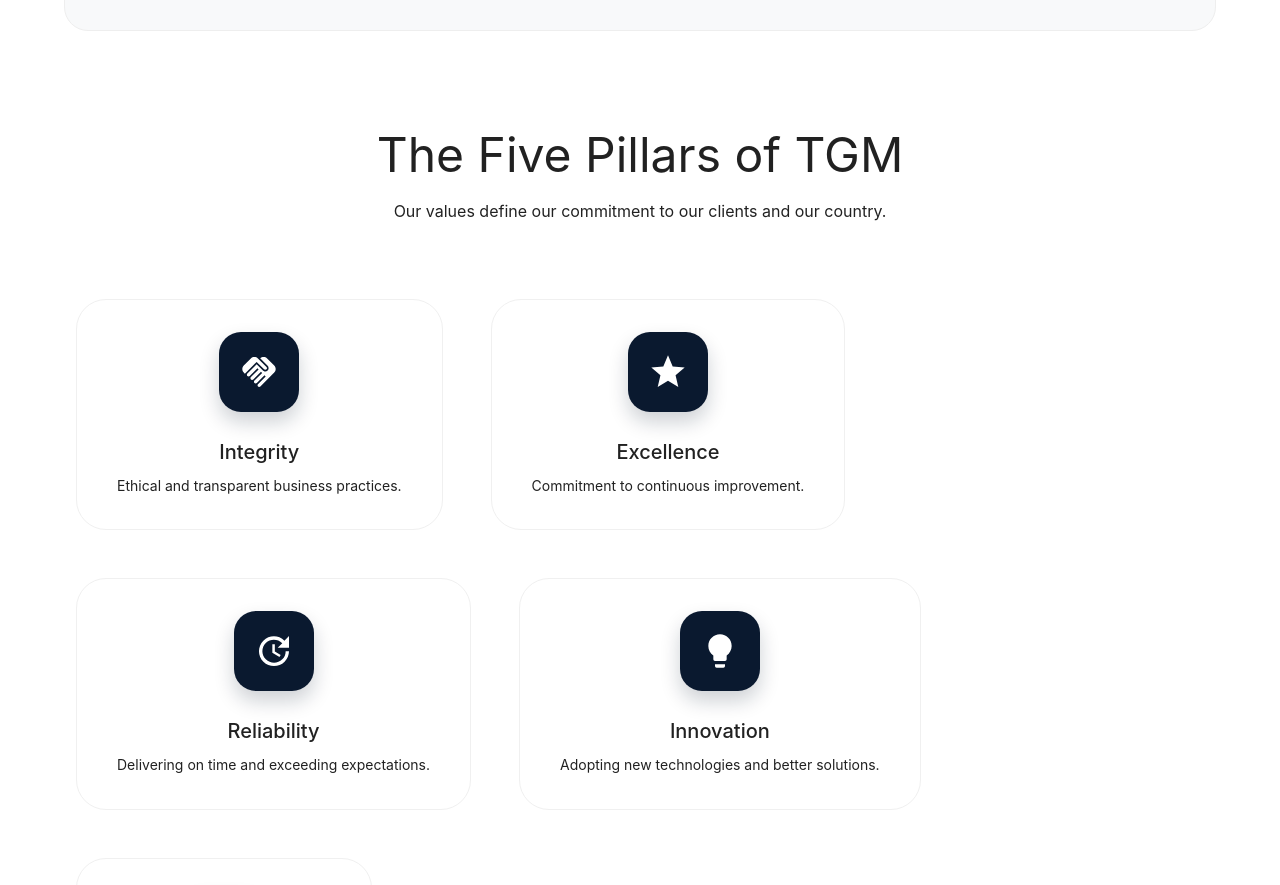
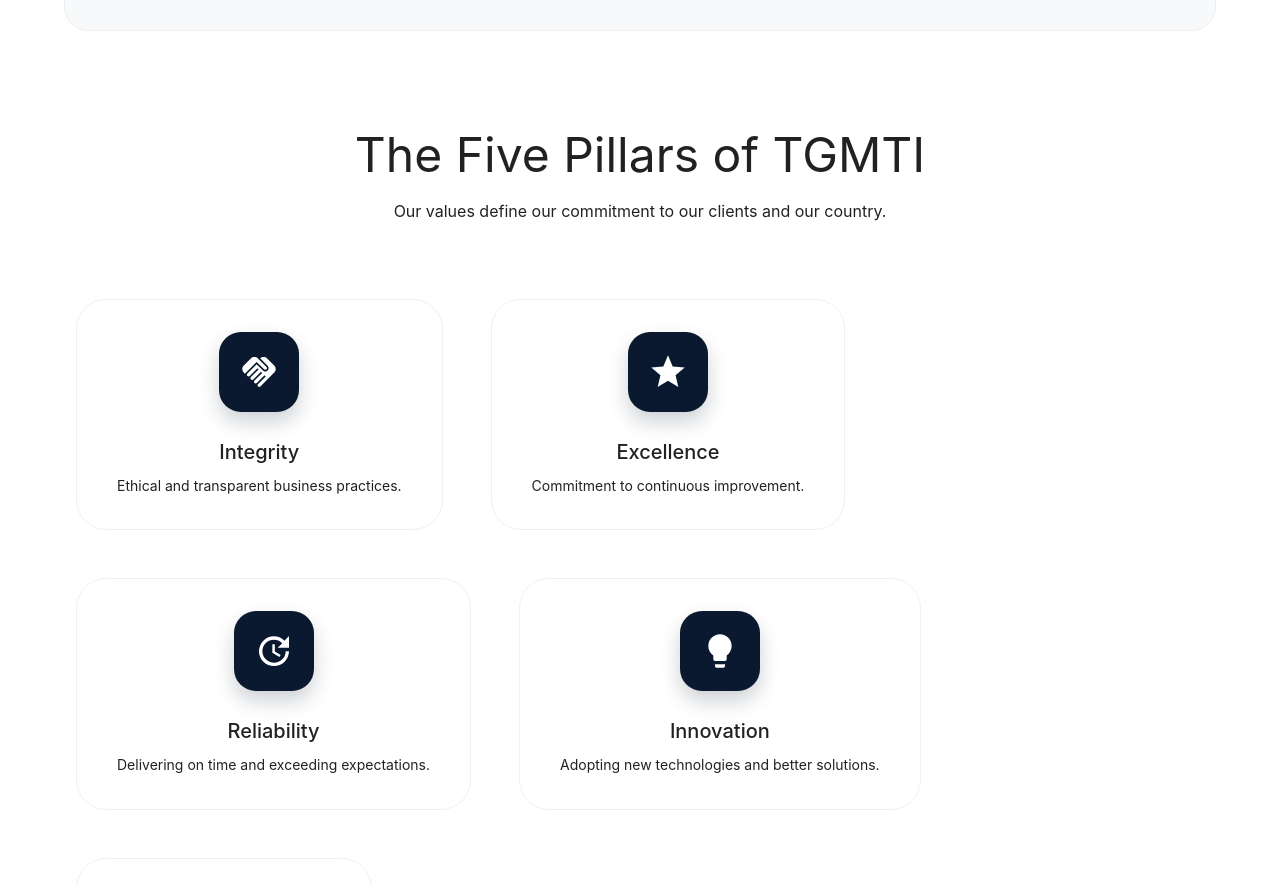
Before and after one commit to IamMark19/tgm-website, a React (Create React App) app: page / in a window 1280 px wide. Shown: the part 2280-3165 px from the top of the page. Built offline with nearby package versions, Linux system fonts and the light colour scheme.

Commit message:
minor changes

```diff
--- a/src/components/About.jsx
+++ b/src/components/About.jsx
@@ -161,7 +161,7 @@ export default function About() {
         </Box> */}
         <Box sx={{ textAlign: 'center', mb: { xs: 8, md: 10 } }}>
   <Typography variant={isMobile ? "h4" : "h3"} fontWeight="900" color="primary.main" sx={{ mb: 2 }}>
-    The Five Pillars of TGM
+    The Five Pillars of TGMTI
   </Typography>
   <Typography variant="body1" color="text.secondary" sx={{ mb: { xs: 4, md: 8 }, px: 2 }}>
     Our values define our commitment to our clients and our country.
```
